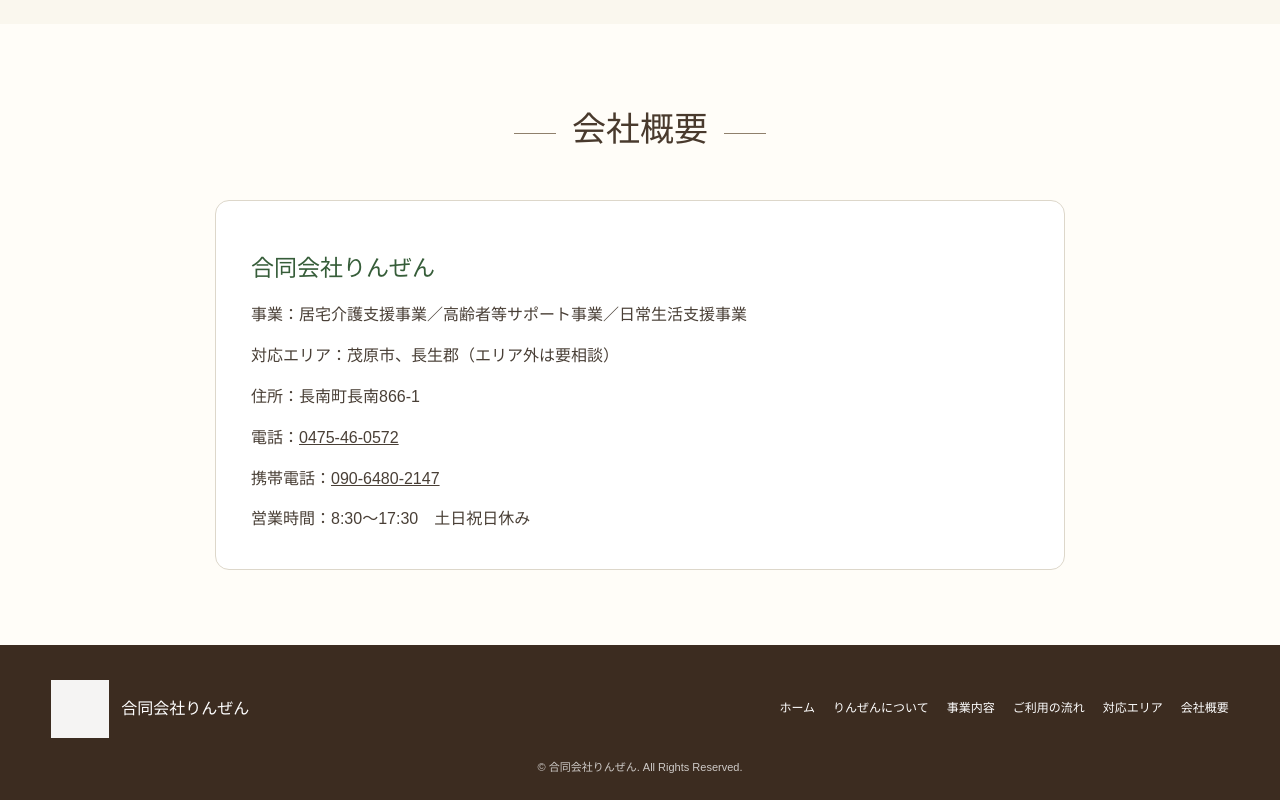
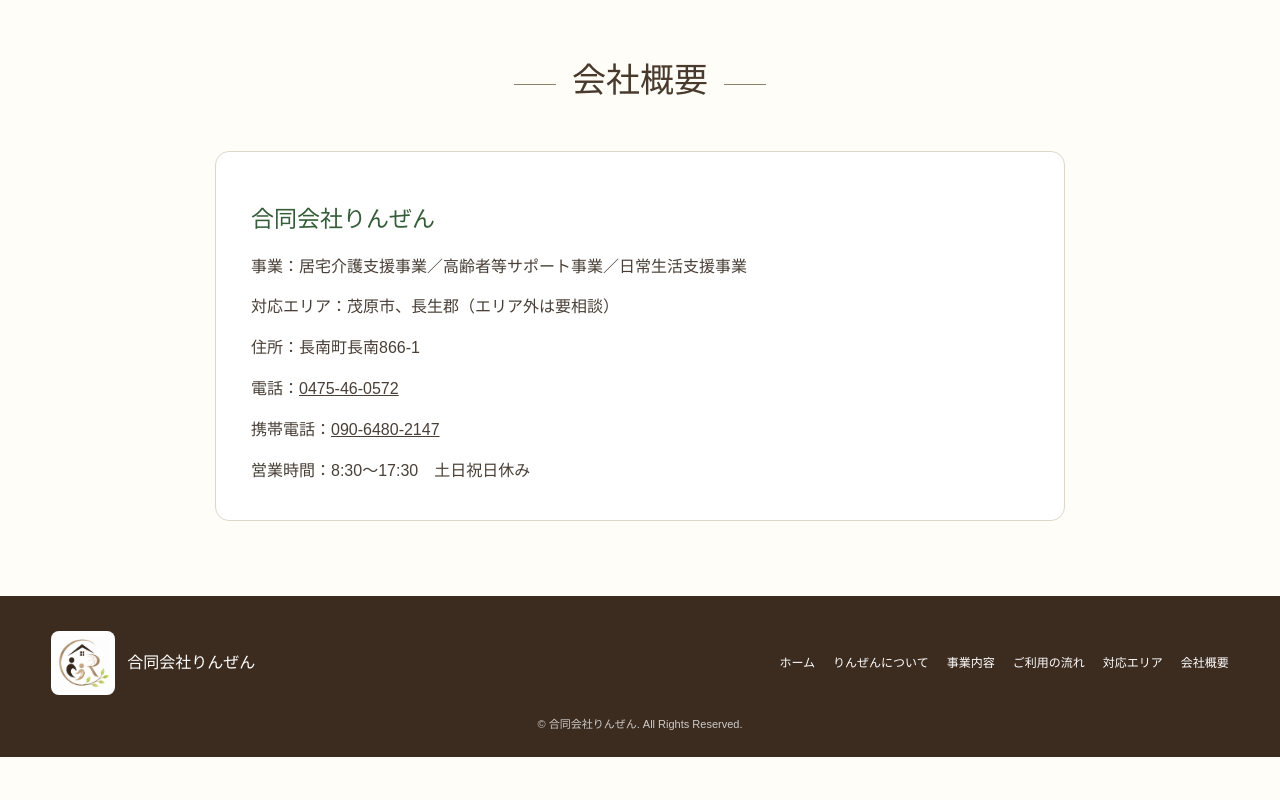
Before and after one commit to rinzen-llc/rinzen-homepage, a plain HTML site: page index.html in a window 1280 px wide. Shown: the part 2880-3680 px from the top of the page. After the commit the page ends 3637 px from the top, so only its background shows below. Drawn offline with Linux system fonts and the light colour scheme.

Commit message:
Remove contact mobile number and make footer logo visible

```diff
--- a/index.html
+++ b/index.html
@@ -60,7 +60,7 @@ nav a{text-decoration:none;white-space:nowrap}nav a:hover{color:var(--green)}
 .info-box p{margin:5px 0 20px}.area-bg{position:absolute;right:0;bottom:0;width:48%;height:100%;object-fit:cover;opacity:.42;mix-blend-mode:multiply}
 .contact-number{font-size:30px;color:var(--deep);font-weight:600;letter-spacing:.04em}.contact-number a{text-decoration:none}
 footer{background:#3c2c20;color:#fff;padding:35px 0 22px}
-.footer-inner{display:flex;align-items:center;justify-content:space-between;gap:30px}.footer-logo{display:flex;align-items:center;gap:12px;font-family:"Yu Mincho","Hiragino Mincho ProN",serif}.footer-logo img{width:58px;height:58px;object-fit:contain;filter:brightness(0) invert(1);opacity:.95}
+.footer-inner{display:flex;align-items:center;justify-content:space-between;gap:30px}.footer-logo{display:flex;align-items:center;gap:12px;font-family:"Yu Mincho","Hiragino Mincho ProN",serif}.footer-logo img{width:64px;height:64px;object-fit:contain;background:#fff;border-radius:8px;padding:4px;box-sizing:border-box;filter:none;opacity:1}
 .footer-nav{display:flex;gap:18px;font-size:12px;flex-wrap:wrap;justify-content:flex-end}.footer-nav a{text-decoration:none}
 .copyright{text-align:center;font-size:11px;opacity:.75;margin-top:20px}
 .notice{background:#fff;border:1px solid var(--line);border-radius:14px;padding:35px;max-width:850px;margin:auto;text-align:center}
@@ -142,7 +142,7 @@ footer{background:#3c2c20;color:#fff;padding:35px 0 22px}
   <p>まずはお気軽にご連絡ください。<br>訪問相談も承ります。</p>
   <p>住所：長南町長南866-1</p>
   <div class="contact-number"><a href="tel:0475460572">0475-46-0572</a></div>
-  <p>携帯電話：<a href="tel:090-6480-2147">090-6480-2147</a></p>
+
   <p>受付時間 8:30〜17:30<br>土日祝日休み</p>
   <a class="btn" href="tel:0475460572">電話で相談する →</a>
  </div>
```
